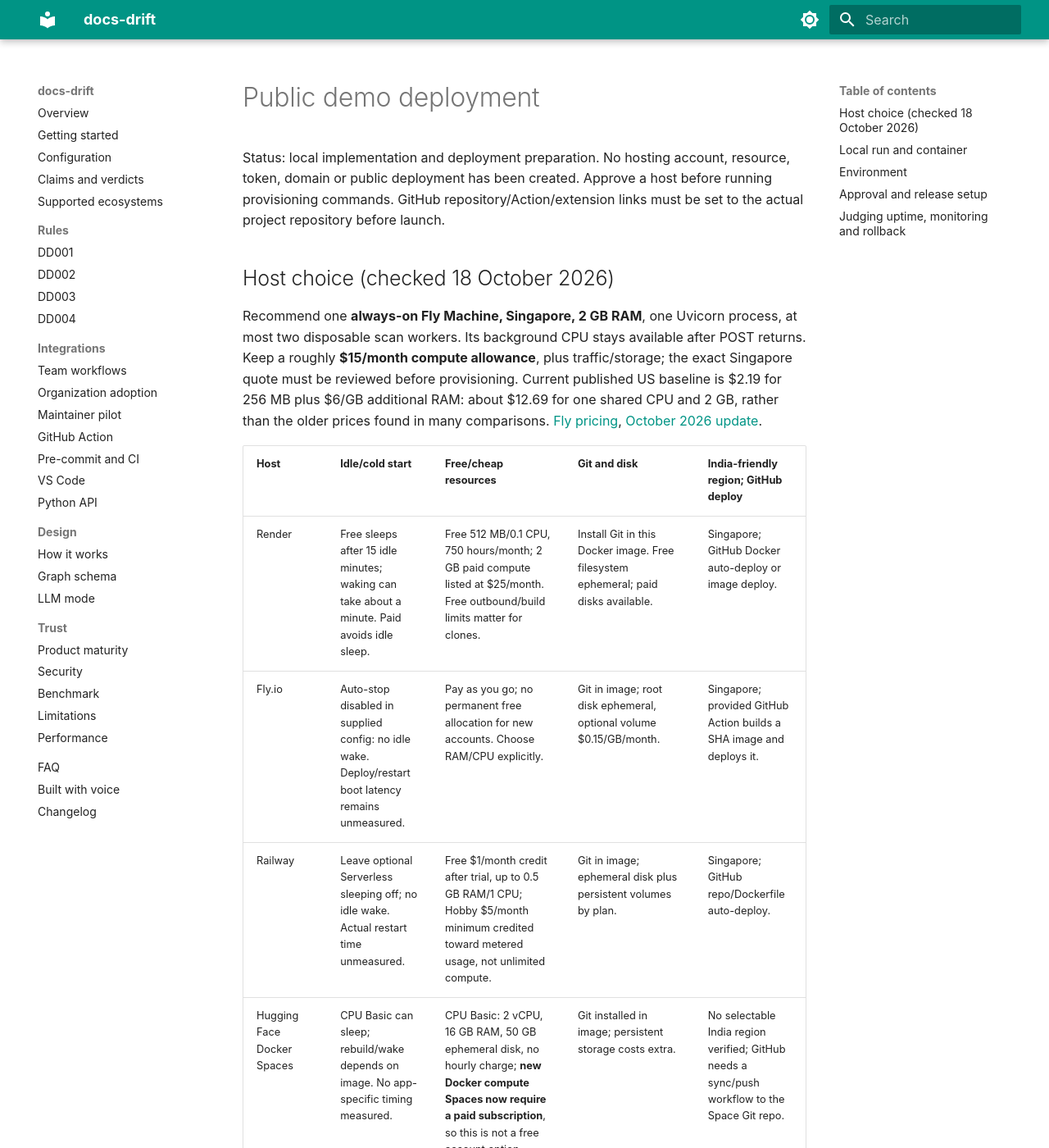
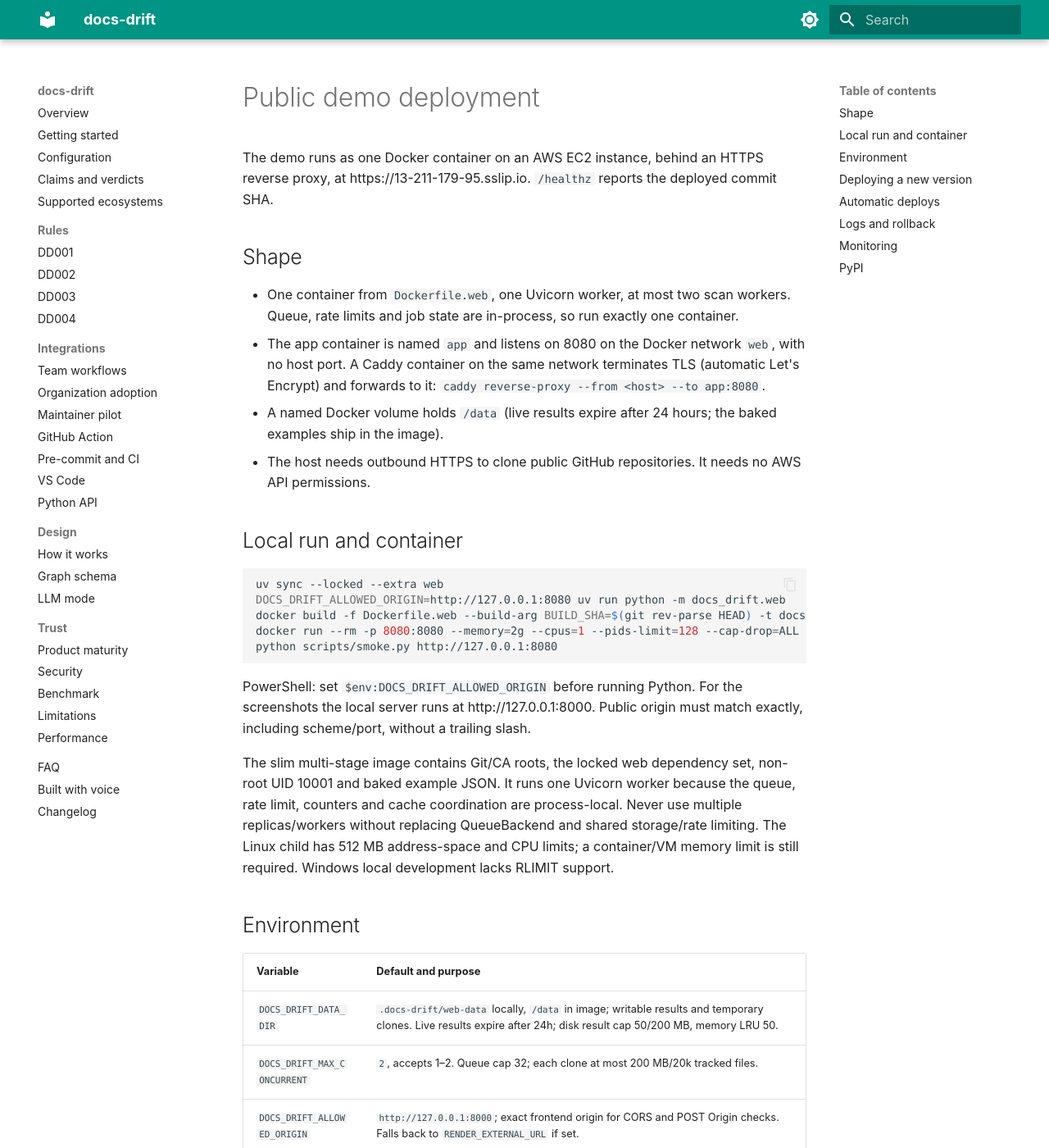
Before and after one commit to ayushagarwalhere/docs-drift, an MkDocs documentation site: the page built from docs/deploy.md, in a window 1280 px wide and 1400 px high. Shown: the whole window at 82% size. Built offline with MkDocs 1.6.1 and Material for MkDocs 9.7.7, drawn with Linux system fonts in a browser that asks for light colours; some of the changed text lies outside the part shown.

Commit message:
deploy: ship to the EC2 Docker host instead of Fly
- deploy/ec2/redeploy.sh rebuilds Dockerfile.web at a commit, replaces the
  'app' container on the proxy network, waits for /healthz to report that
  commit, and rolls back to the previous image otherwise.
- deploy-web.yml runs it over SSH after CI passes on main, then verifies the
  public /healthz SHA and runs scripts/smoke.py.
- docs/deploy.md describes the EC2 + Caddy setup (it still documented Fly,
  which the dogfood check flagged).

````diff
--- a/docs/deploy.md
+++ b/docs/deploy.md
@@ -1,45 +1,22 @@
 # Public demo deployment
 
-Status: local implementation and deployment preparation. No hosting account,
-resource, token, domain or public deployment has been created. Approve a host
-before running provisioning commands. GitHub repository/Action/extension links
-must be set to the actual project repository before launch.
+The demo runs as one Docker container on an AWS EC2 instance, behind an HTTPS
+reverse proxy, at https://13-211-179-95.sslip.io. `/healthz` reports the deployed
+commit SHA.
 
-## Host choice (checked 18 October 2026)
+## Shape
 
-Recommend one **always-on Fly Machine, Singapore, 2 GB RAM**, one Uvicorn process,
-at most two disposable scan workers. Its background CPU stays available after
-POST returns. Keep a roughly **$15/month compute allowance**, plus traffic/storage;
-the exact Singapore quote must be reviewed before provisioning. Current published
-US baseline is $2.19 for 256 MB plus $6/GB additional RAM: about $12.69 for one
-shared CPU and 2 GB, rather than the older prices found in many comparisons.
-[Fly pricing](https://docs.fly.io/about/pricing),
-[October 2026 update](https://fly.io/pricing-update/).
-
-| Host | Idle/cold start | Free/cheap resources | Git and disk | India-friendly region; GitHub deploy |
-| --- | --- | --- | --- | --- |
-| Render | Free sleeps after 15 idle minutes; waking can take about a minute. Paid avoids idle sleep. | Free 512 MB/0.1 CPU, 750 hours/month; 2 GB paid compute listed at $25/month. Free outbound/build limits matter for clones. | Install Git in this Docker image. Free filesystem ephemeral; paid disks available. | Singapore; GitHub Docker auto-deploy or image deploy. |
-| Fly.io | Auto-stop disabled in supplied config: no idle wake. Deploy/restart boot latency remains unmeasured. | Pay as you go; no permanent free allocation for new accounts. Choose RAM/CPU explicitly. | Git in image; root disk ephemeral, optional volume $0.15/GB/month. | Singapore; provided GitHub Action builds a SHA image and deploys it. |
-| Railway | Leave optional Serverless sleeping off; no idle wake. Actual restart time unmeasured. | Free $1/month credit after trial, up to 0.5 GB RAM/1 CPU; Hobby $5/month minimum credited toward metered usage, not unlimited compute. | Git in image; ephemeral disk plus persistent volumes by plan. | Singapore; GitHub repo/Dockerfile auto-deploy. |
-| Hugging Face Docker Spaces | CPU Basic can sleep; rebuild/wake depends on image. No app-specific timing measured. | CPU Basic: 2 vCPU, 16 GB RAM, 50 GB ephemeral disk, no hourly charge; **new Docker compute Spaces now require a paid subscription**, so this is not a free account option. | Git installed in image; persistent storage costs extra. | No selectable India region verified; GitHub needs a sync/push workflow to the Space Git repo. |
-| Google Cloud Run | Scales to zero by default; variable container boot. Min instances removes idle scale-to-zero. | Request-based free allowance includes 2 million requests, 180k vCPU-seconds, 360k GiB-seconds/month; always-allocated background CPU uses different billing/allowances. | Git in image; writable filesystem is memory backed/ephemeral, persistent state needs an external store. | Mumbai/Delhi; Cloud Build GitHub integration or registry deploy Action. |
-
-Sources: [Render free](https://render.com/docs/free),
-[Render pricing](https://render.com/pricing),
-[Railway plans](https://docs.railway.com/pricing/plans),
-[Railway regions](https://docs.railway.com/deployments/regions),
-[Spaces overview](https://huggingface.co/docs/hub/en/spaces-overview),
-[Cloud Run pricing](https://cloud.google.com/run/pricing),
-[Cloud Run billing](https://docs.cloud.google.com/run/docs/configuring/billing-settings),
-[Cloud Run regions](https://cloud.google.com/run/docs/locations).
-These are provider policies/specifications, not measured cross-provider benchmarks.
-Prices exclude taxes and extra network usage.
-
-Cloud Run request-based CPU is unsuitable for this in-process queue: returning
-202 must not freeze the scan. It needs instance-based billing, min/max instances
-one, and enough RAM, or a redesigned external queue. Render paid is a simpler
-GitHub UI alternative at higher baseline cost. Fly requires more CLI setup and
-metered-cost monitoring; a single Machine is not highly available.
+- One container from `Dockerfile.web`, one Uvicorn worker, at most two scan
+  workers. Queue, rate limits and job state are in-process, so run exactly one
+  container.
+- The app container is named `app` and listens on 8080 on the Docker network
+  `web`, with no host port. A Caddy container on the same network terminates TLS
+  (automatic Let's Encrypt) and forwards to it:
+  `caddy reverse-proxy --from <host> --to app:8080`.
+- A named Docker volume holds `/data` (live results expire after 24 hours; the
+  baked examples ship in the image).
+- The host needs outbound HTTPS to clone public GitHub repositories. It needs no
+  AWS API permissions.
 
 ## Local run and container
 
@@ -78,7 +55,7 @@ memory limit is still required. Windows local development lacks RLIMIT support.
 | `DOCS_DRIFT_BUILD_SHA` | `development`; image build arg sets deployed commit shown in footer/healthz. Falls back to `RENDER_GIT_COMMIT`. |
 | `DOCS_DRIFT_PROJECT_URL` | Placeholder `https://github.com/docs-drift/docs-drift`; **replace before release** with the actual repo for navigation/integration links. |
 | `PORT` | `8080`; Uvicorn bind port, healthcheck/container expect 8080. |
-| `FORWARDED_ALLOW_IPS` | `127.0.0.1`; only trust a known reverse proxy. Supplied Fly config trusts its front proxy; direct instance ports must not be publicly exposed. |
+| `FORWARDED_ALLOW_IPS` | `127.0.0.1`; only trust a known reverse proxy. Set it to the reverse proxy address; the container port must not be publicly exposed. |
 | `GITHUB_TOKEN` | Optional in the deployment environment; **unused** by this implementation, which uses only anonymous public Git. It is never passed to workers. No API token is needed. |
 
 There is no public model-enable flag or endpoint. Scans always use server-owned
@@ -87,55 +64,59 @@ Structured scan logs omit IPs, source text, author identities and exception
 tracebacks. `/api/stats` reports completed non-cached scans/stale statements and
 failures since this process started; it does not pretend restarts retain totals.
 
-## Approval and release setup
+## Deploying a new version
 
-After host confirmation, the owner signs in and creates an app (no signup by the
-agent). Set the real app/origin in `fly.toml`, project URL in the host environment,
-and an optional 1 GB `/data` volume for live permalink survival across deploys.
-Without a volume examples always work, but live permalinks may disappear on a
-restart before their normal 24-hour expiry. Keep exactly one Machine with
-`flyctl scale count 1 --app APP` and verify its selected region/RAM/price.
+`deploy/ec2/redeploy.sh` runs on the server. It checks out the requested commit,
+builds `Dockerfile.web`, replaces the container, waits until `/healthz` reports
+the new commit, and rolls back to the previous image if it does not.
 
-Configure repository variables `FLY_APP`, `DOCS_DRIFT_BASE_URL`, and, only after
-approval, `DOCS_DRIFT_DEPLOY_ENABLED=true`. Set an app-scoped Fly deploy token in
-the repository secret `FLY_API_TOKEN`; never commit it. Restrict the production
-environment to main. Successful CI push runs on main trigger the deploy workflow;
-fork PR runs cannot deploy or obtain the token. Images use the tested commit SHA,
-and `scripts/smoke.py` runs against the public URL after deploying.
+```text
+ssh <user>@<host>
+cd /opt/docs-drift            # the server's checkout of this repository
+DEPLOY_SHA=origin/main ./deploy/ec2/redeploy.sh
+```
 
-Set up a PyPI trusted publisher for this repository, workflow `.github/workflows/release.yml`,
-environments `testpypi` and `pypi`, and protect both environments. Follow the
-exact owner setup and separate publish gates in the repository's RELEASING.md.
-The release workflow uses OIDC,
-not a stored PyPI token. No publisher registration or release was performed here.
+Container settings (origin, project URL, limits) go in `/etc/docs-drift.env`,
+one VAR=value per line, so they survive redeploys.
 
-## Judging uptime, monitoring and rollback
+## Automatic deploys
 
-The scheduled monitor is enabled only by the repository variable above and only
-acts from **2026-10-18 through 2026-11-06 inclusive (UTC)**, every ten minutes.
-GitHub schedules are best effort and may be delayed. It probes `/healthz` and the
-baked py-cli result twice, ten seconds apart, then opens one deduplicated issue
-if both attempts fail. Subscribe to repository issue notifications to receive
-email; the workflow cannot guarantee account notification settings. Manual runs
-can test monitoring outside the date window.
+`.github/workflows/deploy-web.yml` runs the same script over SSH after CI
+passes on main, then checks that the public `/healthz` reports the tested commit
+and runs `scripts/smoke.py` against the public URL. It can also be started by
+hand with a commit SHA.
 
-The end of monitoring does not stop the paid Machine or billing. The owner can
-stop/delete the approved resources after results are announced.
+Repository settings (Settings → Secrets and variables → Actions):
 
-Use paid always-on hosting and actual health monitoring. Fly explicitly supports
-disabling auto-stop; no anti-sleep traffic is needed. We have not established that
-artificially keeping a Render Free/Spaces free process awake is permitted, and
-do not recommend using pings to bypass provider idle policies.
-[Fly auto-stop configuration](https://fly.io/docs/launch/autostop-autostart/).
+| Kind | Name | Value |
+| --- | --- | --- |
+| Variable | DOCS_DRIFT_DEPLOY_ENABLED | true |
+| Variable | DOCS_DRIFT_BASE_URL | public origin, no trailing slash |
+| Variable | EC2_HOST | instance public IP or DNS name |
+| Variable | EC2_USER | SSH user that can run docker |
+| Variable | EC2_APP_DIR | checkout path on the server (default /opt/docs-drift) |
+| Secret | EC2_SSH_KEY | private key for that user (a deploy-only key is best) |
+| Secret | EC2_KNOWN_HOSTS | output of ssh-keyscan for the host |
 
-View logs with `flyctl logs --app APP`; check `flyctl status --app APP` and
-`/healthz` SHA. Roll back with
-`flyctl deploy --app APP --image registry.fly.io/APP:PREVIOUS_SHA`. Then rerun smoke.py. Keep the
-previous successful image tag. If GitHub cloning fails, the automatic circuit
-breaker leaves all baked examples and report routes available; set
-`DOCS_DRIFT_LIVE_ENABLED=0` for a longer incident and redeploy.
+Set DOCS_DRIFT_DEPLOY_FREEZE to true to pause deploys (for example during
+judging). Fork pull requests never reach this workflow or its secrets.
 
-Deployment smoke output cannot exist until a host is approved and a public URL
-exists. Docker image execution is also pending: Docker CLI is installed locally
-but its daemon is unavailable. Local browser, API and scanner checks are recorded
-in `docs/WEB-VERIFICATION.md`.
+## Logs and rollback
+
+On the server: `docker logs -f app` and `docker ps`; the public `/healthz`
+shows the running commit. To roll back, redeploy a previous commit with
+`DEPLOY_SHA=<sha> ./deploy/ec2/redeploy.sh`; earlier images are kept for a week.
+If GitHub cloning fails, the automatic circuit breaker keeps the baked examples
+and reports available; set DOCS_DRIFT_LIVE_ENABLED=0 in `/etc/docs-drift.env`
+and redeploy for a longer incident.
+
+## Monitoring
+
+`.github/workflows/monitor-web.yml` probes `/healthz` and a baked report every
+ten minutes while deploys are enabled, and opens one deduplicated issue if both
+attempts fail.
+
+## PyPI
+
+Releases use a PyPI trusted publisher (OIDC) for `.github/workflows/release.yml`
+with protected `testpypi` and `pypi` environments. See RELEASING.md.
````
Also changed, not shown: 2 other files.
